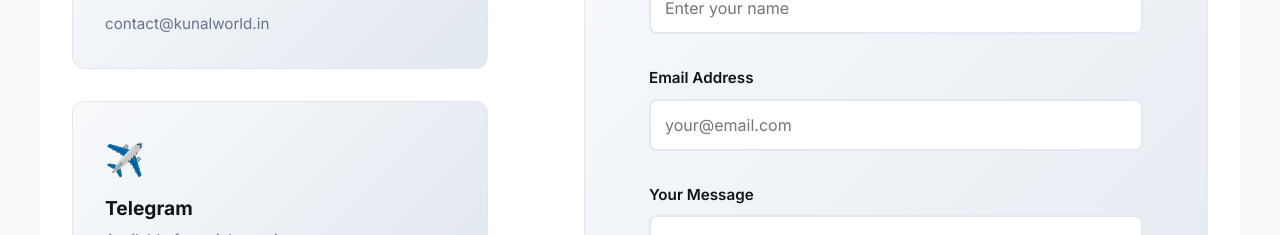
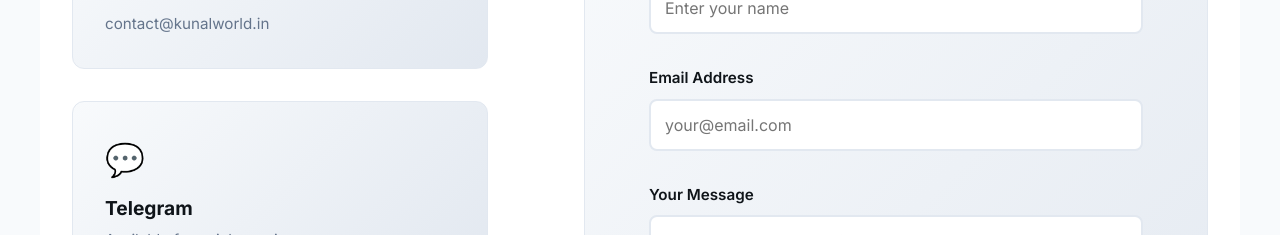
Before and after one commit to kunalworld/site, a React (Vite) app: page / in a window 1280 px wide. Shown: the part 5820-6055 px from the top of the page. Built offline with nearby package versions, Linux system fonts and the light colour scheme; no server answers.

Commit message:
Update Telegram icon to chat bubble

```diff
--- a/src/components/Contact.tsx
+++ b/src/components/Contact.tsx
@@ -66,7 +66,7 @@ const Contact = () => {
           </a>
 
           <a href="https://t.me/OfficialKunalKumar" target="_blank" rel="noopener noreferrer" className="info-card">
-            <div className="info-icon">✈️</div>
+            <div className="info-icon">💬</div>
             <h3>Telegram</h3>
             <p>Available for quick queries</p>
           </a>
```
